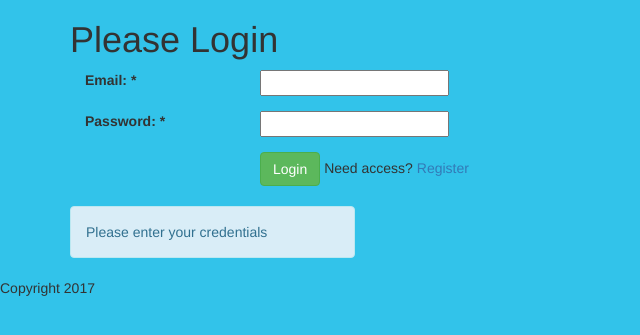
After one commit to Clarke90/comp2106-assignment2, a Node server app: page /login in a window 1280 px wide. The commit adds this page. Shown: the top 335 px of the page, without its empty margins (0-640 px from the left). Run offline with Node 20, Linux system fonts and the light colour scheme; some libraries are stand-ins or nearby versions.

Commit message:
added passport

```diff
--- a/app.js
+++ b/app.js
@@ -1,8 +1,19 @@
 
 var express = require('express');
+var path = require('path');
+
+var bodyParser = require('body-parser');
+
+// passport dependencies
+var passport = require('passport');
+var session = require('express-session');
+var localStrategy = require('passport-local').Strategy;
+
+var index = require('./routes/index');
+
+
 var app = express();
-var path = require('path');
-var index = require('./routes/index');
+
 
 // mongodb connection
 var mongoose = require('mongoose');
@@ -10,6 +21,7 @@ var config = require('./config/globals');
 
 // link cofig credentials
 mongoose.connect(config.db);
+
 //create connection
 let db = mongoose.connection;
 //leave connection open
@@ -20,9 +32,38 @@ db.once('open', function() {
 app.set('views', path.join(__dirname, 'views'));
 // set the view engine to ejs
 app.set('view engine', 'ejs');
+
+
+app.use(bodyParser.json());
+app.use(bodyParser.urlencoded({ extended: false }));
 // use public folder
 app.use(express.static(path.join(__dirname, 'public')));
+
+//passport config
+app.use(session({
+  secret: 'random text',
+    resave: true,
+    saveUnitialized: false
+}));
+
+app.use(passport.initialize());
+app.use(passport.session());
+
+//use account model
+var Account = require('./models/account');
+
+passport.use(Account.createStrategy());
+
+// write / read user login to our database
+passport.serializeUser(Account.serializeUser);
+passport.deserializeUser(Account.deserializeUser());
+
+//routes
 app.use('/', index);
+
+
+
+
 
 // run
 app.listen(3000, function () {
--- a/credentials.txt
+++ b/credentials.txt
@@ -0,0 +1,2 @@
+db: Chad
+pw: rocky
--- a/public/stylesheet/style.css
+++ b/public/stylesheet/style.css
@@ -1,6 +1,3 @@
-html{
-  background: red;
+body{
+  background-color: 	#32C3EA!important;
 }
-i.fa.fa-arrow-circle-o-right.fa-5x.pull-right.next-arrow {
-    margin-left: 10%!important;
-}
--- a/routes/index.js
+++ b/routes/index.js
@@ -1,5 +1,9 @@
 var express = require('express');
 var router = express.Router();
+
+var passport = require('passport');
+var Account = require('../models/account')
+
 
 /* GET home page. */
 router.get('/', function(req, res, next) {
@@ -16,4 +20,49 @@ router.get('/records', function(req, res, next){
   res.render('records', { title:'Records'});
 });
 
+/* GET records page. */
+router.get('/landingpage', function(req, res, next){
+  res.render('landingpage', { title:'Hello!'});
+});
+
+/* GET register */
+router.get('/register', function(req, res, next) {
+  res.render('register', {
+    title: 'Please Register',
+      user: req.user
+  });
+});
+
+// GET login
+router.get('/login', function(req, res, next){
+  // create a variable to store any login messages
+      var messages = req.session.messages || [] ;
+
+  res.render('login', {
+    title:'Login',
+      messages: messages
+      });
+});
+
+///Register page
+router.post('/register', function(req, res, next){
+  // res.render('register', { title:'Register'});
+  //use the Account model to create a new user
+  Account.register(new Account({ username: req.body.username }), req.body.password,
+  function(err, account){
+    if(err){
+      console.log(err);
+    }
+    res.redirect('/landingpage') //success
+  });
+});
+
+/* POST login */
+router.post('/login', passport.authenticate('local', {
+  successRedirect: '/staff-dashboard',
+    failureRedirect: '/login',
+    failureMessage: 'Invalid Login'
+}));
+
+
 module.exports = router;
--- /dev/null
+++ b/views/login.ejs
@@ -0,0 +1,38 @@
+<% include partials/header.ejs %>
+
+<main class="container">
+
+    <h1>Please Login</h1>
+      <form method="post">
+          <div class="form-group">
+              <label for="username" class="col-sm-2 control-label">Email: *</label>
+              <input name="username" id="username" required type="email"/>
+          </div>
+          <div class="form-group">
+              <label for="password" class="col-sm-2 control-label">Password: *</label>
+              <input name="password" id="password" type="password" required />
+          </div>
+
+          <button class="btn btn-success col-sm-offset-2">Login</button>
+
+          Need access?  <a href="/register" title="Register">Register</a>
+      </form>
+      <br>
+      <% if (messages.length > 0){ %>
+        <div class="alert alert-danger col-sm-3">
+          Invalid login
+        </div>
+      <% }
+        else { %>
+          <div class="alert alert-info col-sm-3">
+            Please enter your credentials
+          </div>
+          <% } %>
+          <div class="ro
+          w">
+    </div>
+
+
+</main>
+
+<% include partials/footer.ejs %>
--- a/views/partials/header.ejs
+++ b/views/partials/header.ejs
@@ -4,9 +4,10 @@
     <meta charset="utf-8">
     <title>assignment2</title>
     <!-- Latest compiled and minified CSS -->
+    <link rel='stylesheet' href='/stylesheet/style.css' />
+
     <link rel="stylesheet" href="https://maxcdn.bootstrapcdn.com/bootstrap/3.3.7/css/bootstrap.min.css" integrity="sha384-BVYiiSIFeK1dGmJRAkycuHAHRg32OmUcww7on3RYdg4Va+PmSTsz/K68vbdEjh4u" crossorigin="anonymous">
     <link rel="stylesheet" href="https://maxcdn.bootstrapcdn.com/font-awesome/4.7.0/css/font-awesome.min.css">
-      <link rel='stylesheet' href='/stylesheets/style.css' />
       <!-- Mobile Specific Metas
       –––––––––––––––––––––––––––––––––––––––––––––––––– -->
       <meta name="viewport" content="width=device-width, initial-scale=1">
--- a/views/partials/navigation.ejs
+++ b/views/partials/navigation.ejs
@@ -19,8 +19,8 @@
         <li><a href="/records">Records</a></li>
       </ul>
       <ul class="nav navbar-nav navbar-right">
-        <li><a href="#">Login</a></li>
-        <li><a href="#">Sign Up</a></li>
+        <li><a href="/login">Login</a></li>
+        <li><a href="/register">Sign Up</a></li>
       </ul>
     </div><!-- /.navbar-collapse -->
   </div><!-- /.container-fluid -->
```
Also changed, not shown: models/account.js (added, +11 -0 lines), views/index.ejs (+5 -26 lines), views/landingpage.ejs (added, +37 -0 lines), views/register.ejs (added, +28 -0 lines), public/images/bottleBackground.jpg (added), views/logout.ejs (added).
